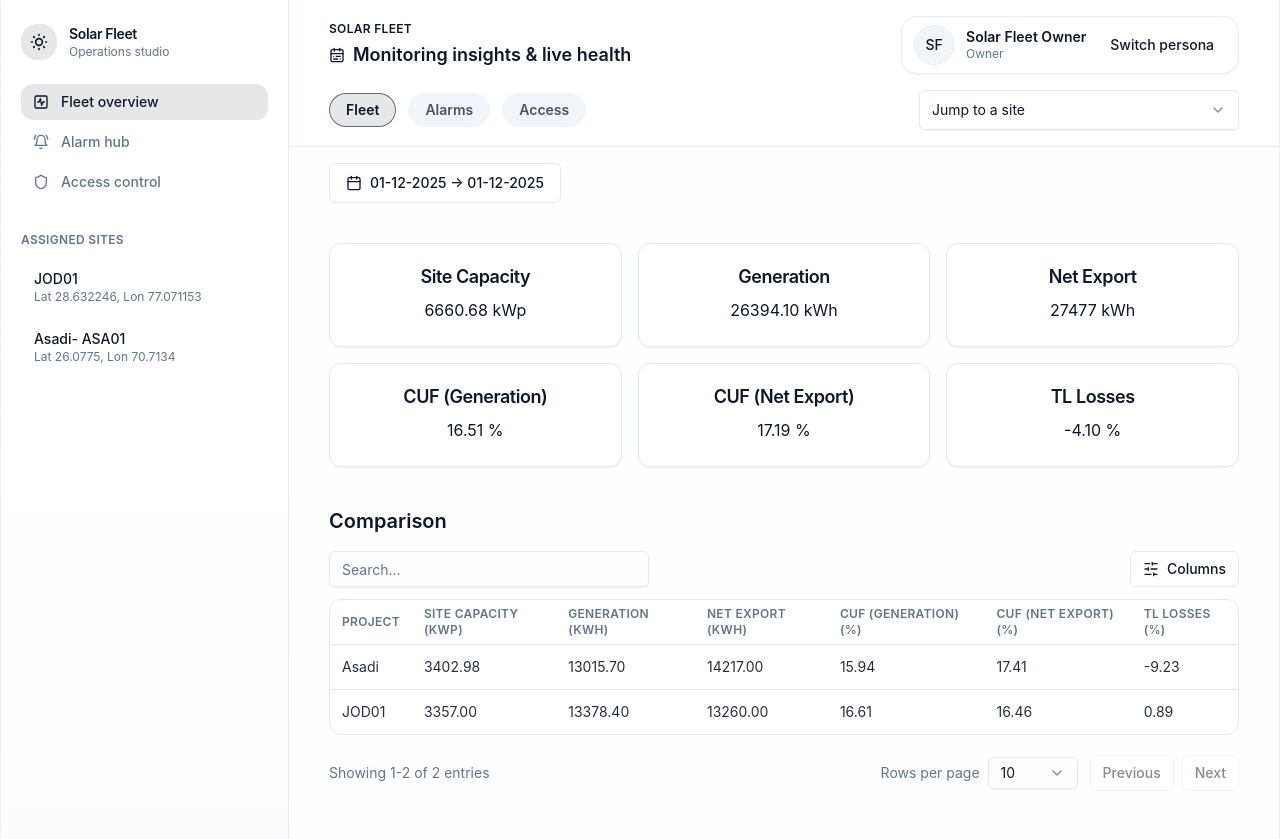
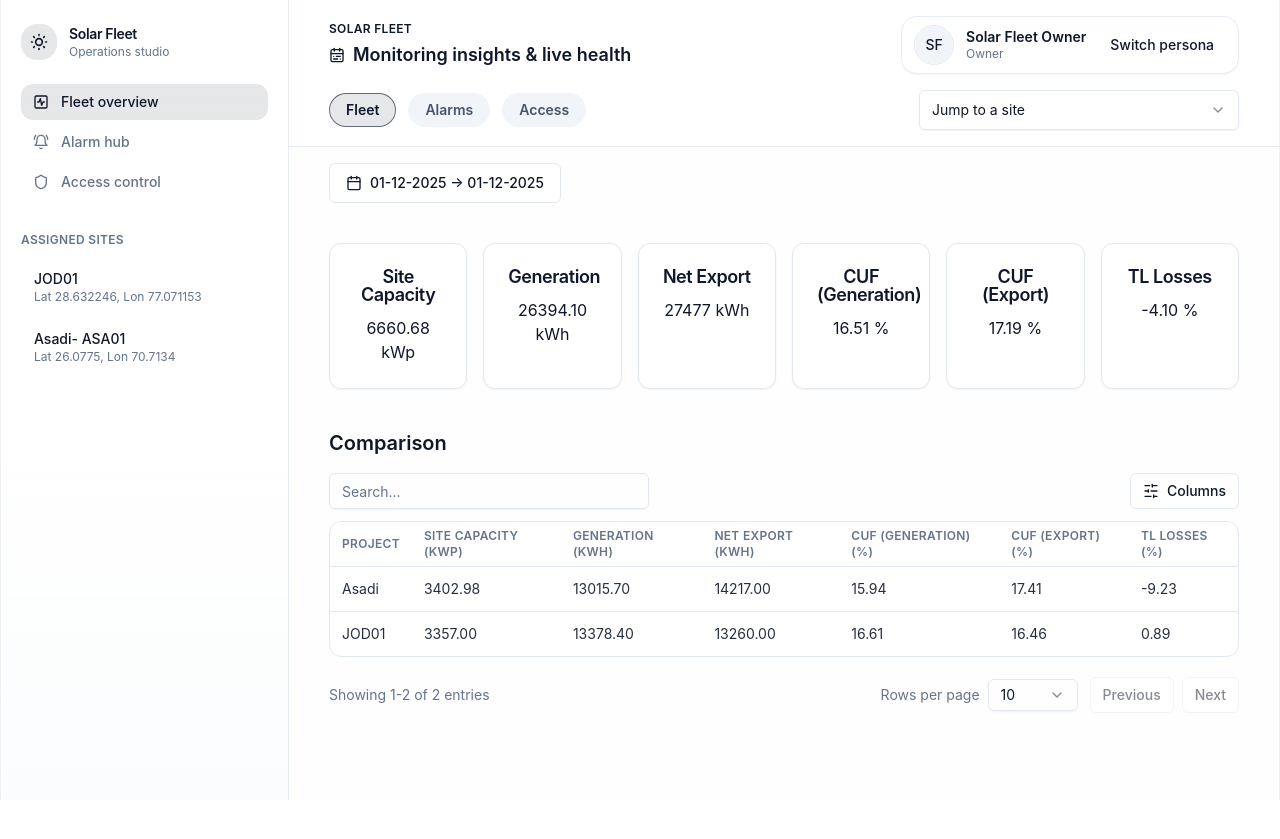
Before and after one commit to ShivamSharma-15/temp, a React (Vite) app: page /apps/solar-smart/app in a window 1280 px wide. After the commit the page ends 800 px from the top, so only its background shows below. Built offline with nearby package versions, Linux system fonts and the light colour scheme.

Commit message:
chnaged card layout

```diff
--- a/src/components/TotalDataTable.jsx
+++ b/src/components/TotalDataTable.jsx
@@ -191,8 +191,8 @@ const comparisonColumns = [
   },
 
     {
-    accessorKey: "CUF Net Export",
-    header: "CUF (Net Export) (%)",
+    accessorKey: "CUF Export",
+    header: "CUF (Export) (%)",
     cell: ({ row }) => Number(row.original.CUFNE || 0).toFixed(2),
   },
 
@@ -241,7 +241,7 @@ const comparisonColumns = [
       </div>
 
       {/* Cards */}
-      <div className="grid grid-cols-3 gap-4">
+      <div className="grid grid-cols-2 md:grid-cols-3 xl:grid-cols-6 gap-4">
         <Card>
           <CardContent className="p-6 text-center">
             <CardTitle>Site Capacity</CardTitle>
@@ -271,7 +271,7 @@ const comparisonColumns = [
         </Card>
         <Card>
           <CardContent className="p-6 text-center">
-            <CardTitle>CUF (Net Export)</CardTitle>
+            <CardTitle>CUF (Export)</CardTitle>
             <p className="mt-3">{cufne} %</p>
           </CardContent>
         </Card>
```
